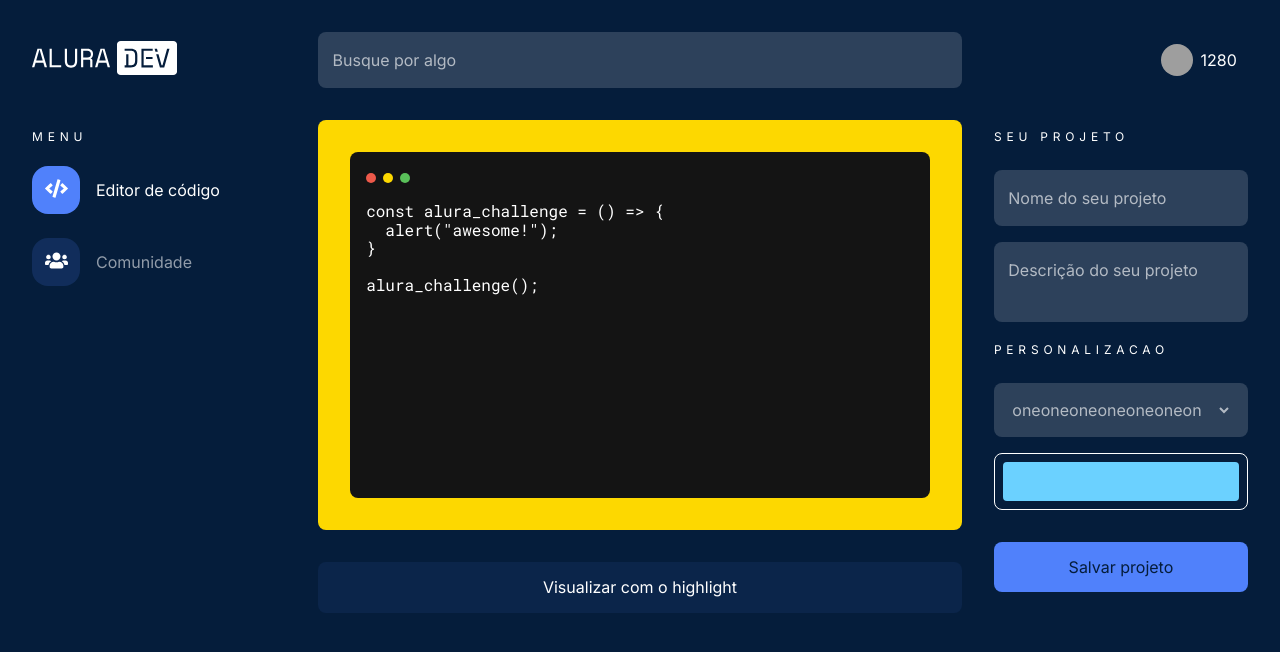
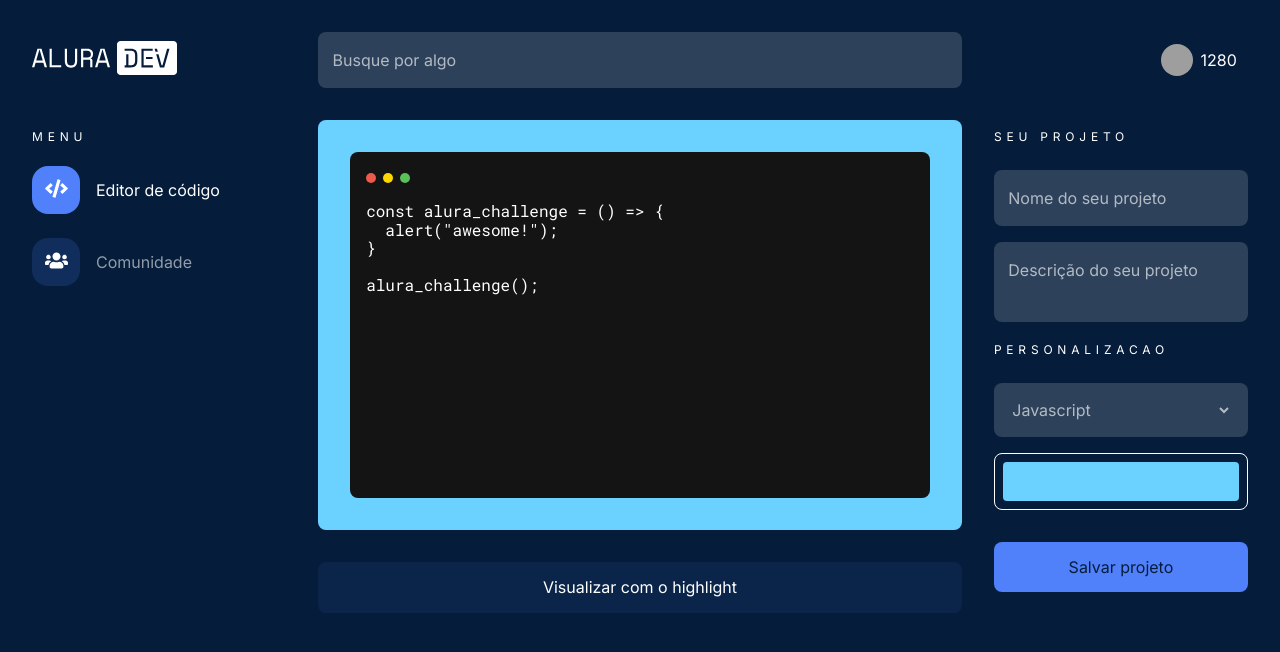
Before and after one commit to leomarzochi/challange-2-alura, a React (Create React App) app: page / in a window 1280 px wide. Shown: the top 652 px of the page. Built offline with nearby package versions, Linux system fonts and the light colour scheme; grey boxes are pictures that could not be loaded.

Commit message:
moved color and programing language to bo controlled by recoil

```diff
--- a/package.json
+++ b/package.json
@@ -17,6 +17,7 @@
     "react-icons": "^4.6.0",
     "react-router-dom": "^6.4.2",
     "react-scripts": "5.0.1",
+    "recoil": "^0.7.6",
     "sass": "^1.55.0",
     "typescript": "^4.8.4",
     "web-vitals": "^2.1.4"
@@ -46,6 +47,7 @@
     ]
   },
   "devDependencies": {
+    "@types/recoil": "^0.0.9",
     "typescript-plugin-css-modules": "^3.4.0"
   }
 }
--- /dev/null
+++ b/src/atoms/codeEditorAtom.ts
@@ -0,0 +1,11 @@
+import {atom} from "recoil";
+
+export const languageState = atom({
+  key: 'languageState',
+  default: 'javascript'
+})
+
+export const colorState = atom({
+  key: 'colorState',
+  default: '#6BD1FF'
+})
--- a/src/components/code-editor/CodeEditor.module.scss
+++ b/src/components/code-editor/CodeEditor.module.scss
@@ -2,7 +2,7 @@
 @use 'styles/constants' as constants;
 
 .editor {
-  background-color: #FDD800;
+  // background-color: #FDD800;
   border-radius: constants.$radius;
   padding: 2rem;
   margin-bottom: 2rem;
--- a/src/components/code-editor/CodeEditor.tsx
+++ b/src/components/code-editor/CodeEditor.tsx
@@ -3,10 +3,14 @@ import hljs from 'highlight.js';
 import { useEffect, useState } from 'react';
 import styles from './CodeEditor.module.scss';
 import 'highlight.js/styles/github.css';
+import { useRecoilState, useRecoilValue } from 'recoil';
+import { colorState, languageState } from 'atoms/codeEditorAtom';
 
 export const CodeEditor = () => {
   const [showEditor, setShowEditor] = useState(true);
   const [buffer, setBuffer] = useState('');
+  const color = useRecoilValue(colorState);
+  const language = useRecoilValue(languageState);
   const [content, setContent] = useState(`const alura_challenge = () => {
   alert("awesome!");
 }
@@ -14,43 +18,53 @@ export const CodeEditor = () => {
 alura_challenge();
 `);
 
+  // useEffect(() => {
+  //  setContent(hljs.highlight(language, content).value);
+  // }, [language]);
+
   const handleHighlight = () => {
-    if(showEditor) {
+    if (showEditor) {
       setBuffer(content);
-      setContent(hljs.highlight('javascript', content).value)
-      setShowEditor(false)
+      setContent(hljs.highlight(language, content).value);
+      setShowEditor(false);
       return;
     }
     setContent(buffer);
-    setShowEditor(true)
+    setShowEditor(true);
   };
 
   return (
     <>
-      <div className={styles.editor}>
+      <div style={{'backgroundColor': color}} className={styles.editor}>
         <div className={styles.editor__header}>
           <div className={styles.dot}></div>
           <div className={styles.dot}></div>
           <div className={styles.dot}></div>
         </div>
         <div className={styles.editor__body_spacing}>
-          {showEditor && <textarea
+          {showEditor && (
+            <textarea
               className={styles.editor__body}
               value={content}
               onChange={(e) => setContent(e.target.value)}
-          />}
-          {!showEditor && <pre>
+            />
+          )}
+          {!showEditor && (
+            <pre>
               <code
                 className={styles.editor__body}
                 dangerouslySetInnerHTML={{
                   __html: content,
                 }}
               ></code>
-          </pre>}
+            </pre>
+          )}
         </div>
       </div>
       <Button buttonStyle="outlined" onClick={handleHighlight}>
-        {!showEditor ? 'Voltar ao modo de edição' : 'Visualizar com o highlight'}
+        {!showEditor
+          ? 'Voltar ao modo de edição'
+          : 'Visualizar com o highlight'}
       </Button>
     </>
   );
--- a/src/components/color-picker/ColorPicker.tsx
+++ b/src/components/color-picker/ColorPicker.tsx
@@ -1,4 +1,6 @@
+import {colorState} from 'atoms/codeEditorAtom';
 import {useRef, useState} from 'react';
+import {useRecoilState} from 'recoil';
 import styles from './ColorPicker.module.scss';
 
 export const ColorPicker = () => {
@@ -7,7 +9,8 @@ export const ColorPicker = () => {
     colorPickerRef.current?.click();
   }
 
-  const [color, setColor] = useState('#6BD1FF')
+  const [color, setColor] = useRecoilState(colorState);
+
   return (
     <div className={styles.color}>
       <div className={styles.color__container} style={{'background': `${color}`}} onClick={handleFocus} />
--- a/src/components/select/Select.tsx
+++ b/src/components/select/Select.tsx
@@ -1,12 +1,32 @@
+import { languageState } from 'atoms/codeEditorAtom';
+import { SelectHTMLAttributes } from 'react';
+import { useRecoilState, useRecoilValue, useSetRecoilState } from 'recoil';
 import styles from './Select.module.scss';
 
+interface ProjectLanguage {
+  name: string;
+  code: string;
+}
+
+const languages: ProjectLanguage[] = [
+  { name: 'Javascript', code: 'javascript' },
+  { name: 'Python', code: 'python' },
+  { name: 'Java', code: 'java' },
+  { name: 'Kotlin', code: 'kotlin' },
+];
+
 export const Select = () => {
+  const setLanguage = useSetRecoilState(languageState)
+  const handleSelectChange = (event: React.ChangeEvent<HTMLSelectElement>) => {
+    setLanguage(event.target.value);
+  };
   return (
-    <select className={styles.input}>
-      <option>oneoneoneoneoneoneoneoneoneoneoneone</option>
-      <option>2</option>
-      <option>3</option>
-      <option>4</option>
+    <select onChange={handleSelectChange} className={styles.input}>
+      {languages.map((language) => (
+        <option key={language.code} value={language.code}>
+          {language.name}
+        </option>
+      ))}
     </select>
-  )
-}
+  );
+};
--- a/src/index.tsx
+++ b/src/index.tsx
@@ -5,6 +5,7 @@ import reportWebVitals from './reportWebVitals';
 import {RouterProvider, createBrowserRouter} from 'react-router-dom';
 import {CodeEditorScreen} from 'screens/code-editor/CodeEditorScreen';
 import {Root} from 'screens/root/Root';
+import {RecoilRoot} from 'recoil';
 
 
 const router = createBrowserRouter([
@@ -29,9 +30,11 @@ const root = ReactDOM.createRoot(
   document.getElementById('root') as HTMLElement
 );
 root.render(
-  <React.StrictMode>
-    <RouterProvider router={router} />
-  </React.StrictMode>
+  <RecoilRoot>
+    <React.StrictMode>
+      <RouterProvider router={router} />
+    </React.StrictMode>
+  </RecoilRoot>
 );
 
 reportWebVitals();
--- a/src/screens/code-editor/components/project-menu/ProjectMenu.tsx
+++ b/src/screens/code-editor/components/project-menu/ProjectMenu.tsx
@@ -13,7 +13,7 @@ export const ProjectMenu = () => {
       <MenuTitle>Personalizacao</MenuTitle>
       <div className={styles['form-container']}>
         <Select />
-        <ColorPicker/>
+        <ColorPicker />
         <Button buttonStyle="filled">Salvar projeto</Button>
       </div>
     </div>
--- a/tsconfig.json
+++ b/tsconfig.json
@@ -20,7 +20,8 @@
     "noEmit": true,
     "jsx": "react-jsx",
     "plugins": [{ "name": "typescript-plugin-css-modules" }],
-    "baseUrl": "src"
+    "baseUrl": "src",
+    "downlevelIteration": true
   },
   "include": [
     "src"
```
Also changed, not shown: 1 other file (tests, documents, lock files or other folders). Lines whose indentation alone changed are shown as unchanged.
